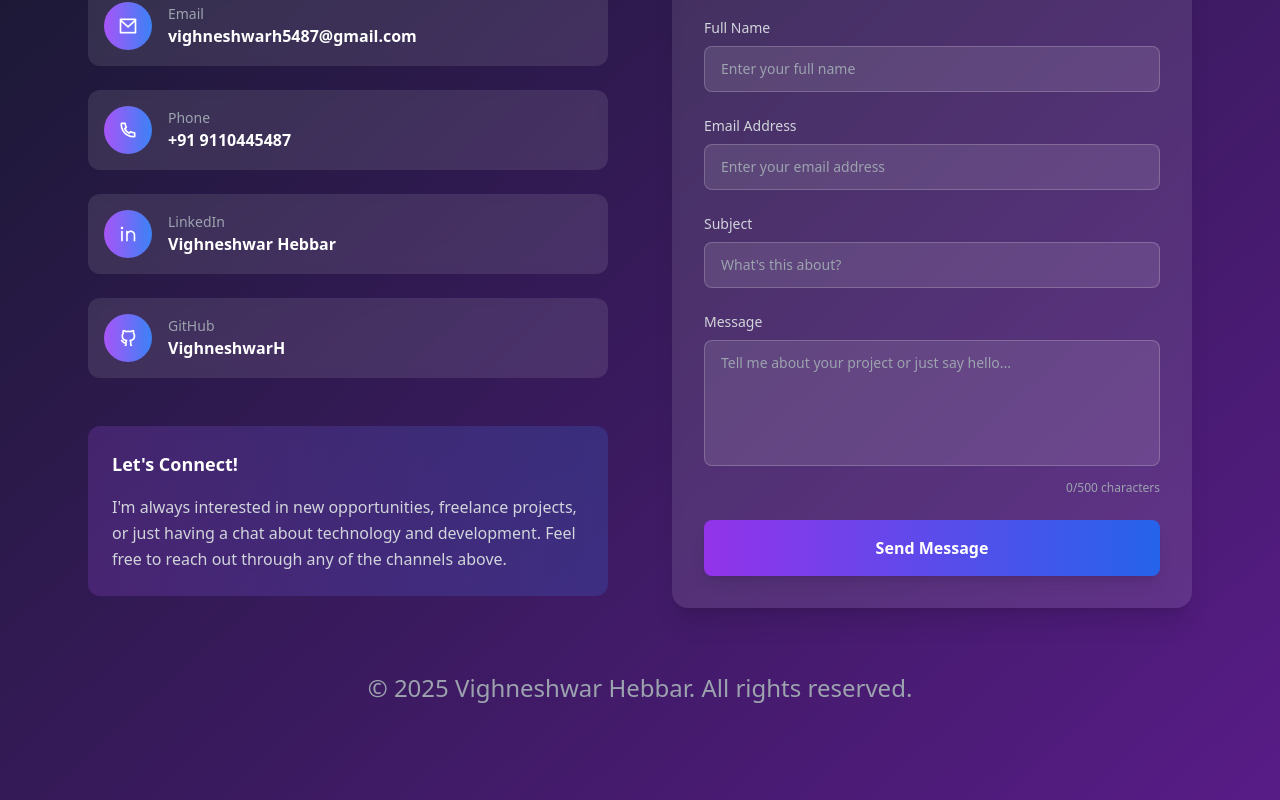
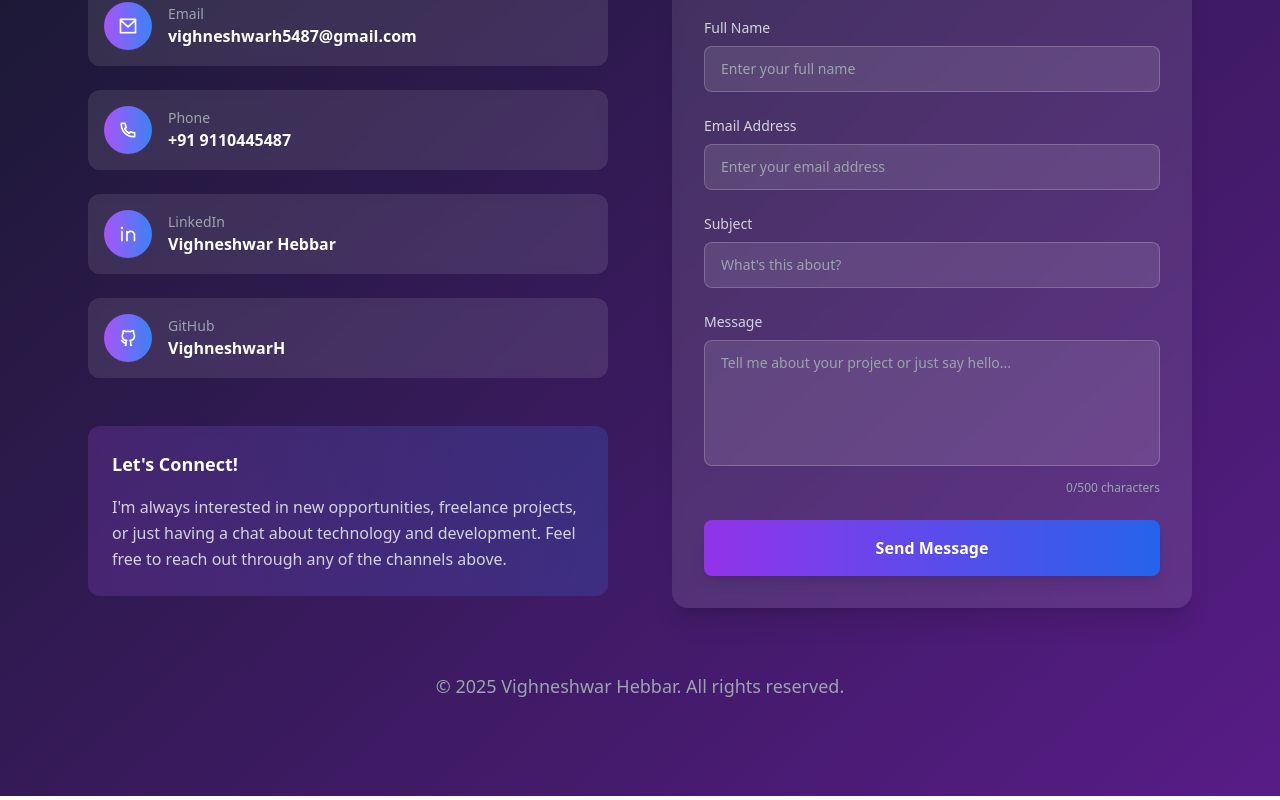
Before and after one commit to VighneshwarH/VighneshwarH, a Next.js app: page / in a window 1280 px wide. Shown: the part 4150-4950 px from the top of the page. Built offline with nearby package versions, Linux system fonts and the light colour scheme.

Commit message:
Updated Contact.tsx

```diff
--- a/components/Contact.tsx
+++ b/components/Contact.tsx
@@ -328,8 +328,9 @@ export default function Contact() {
           </div>
         </div>
       </div>
-      <footer className="mt-16 text-center text-gray-400 text-2xl">
-        &copy; {new Date().getFullYear()} Vighneshwar Hebbar. All rights reserved.
+      <footer className="mt-16 text-center text-gray-400 text-lg">
+        &copy; {new Date().getFullYear()} Vighneshwar Hebbar. All rights
+        reserved.
       </footer>
     </section>
   );
```
